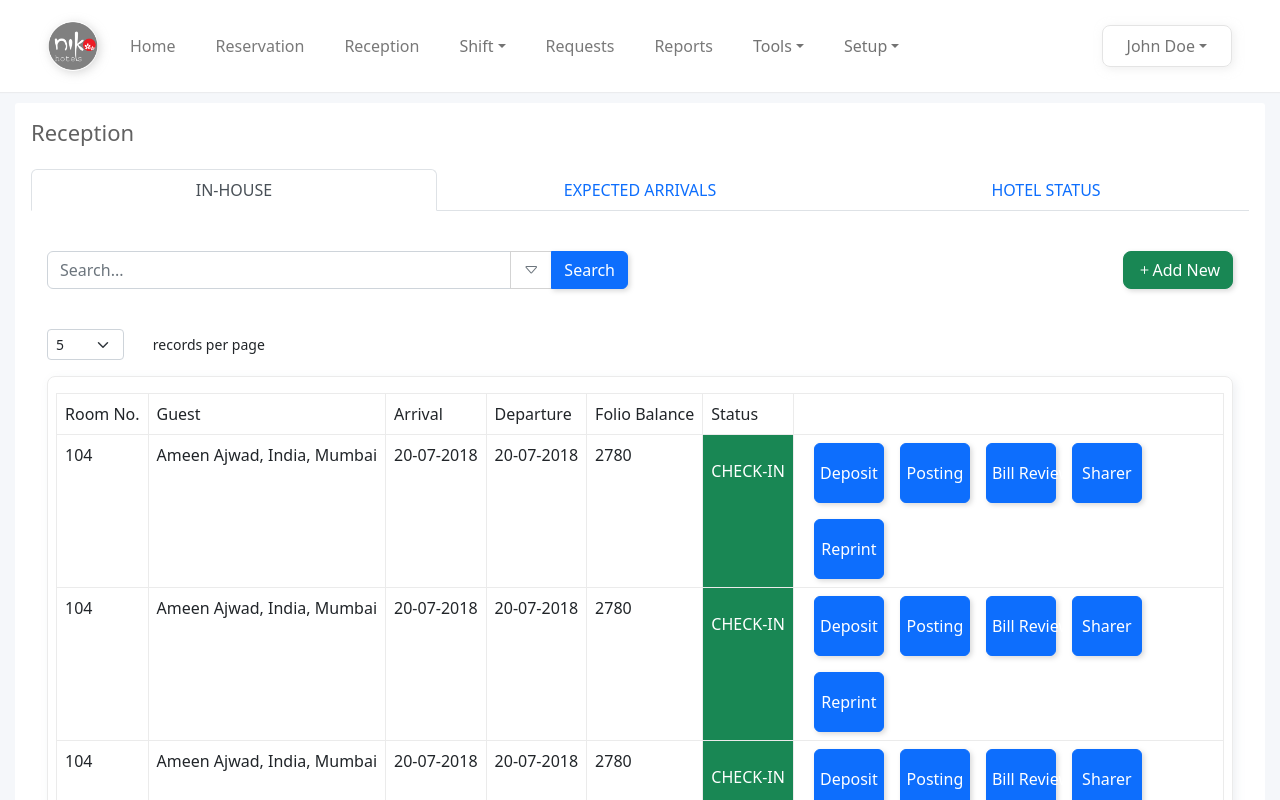
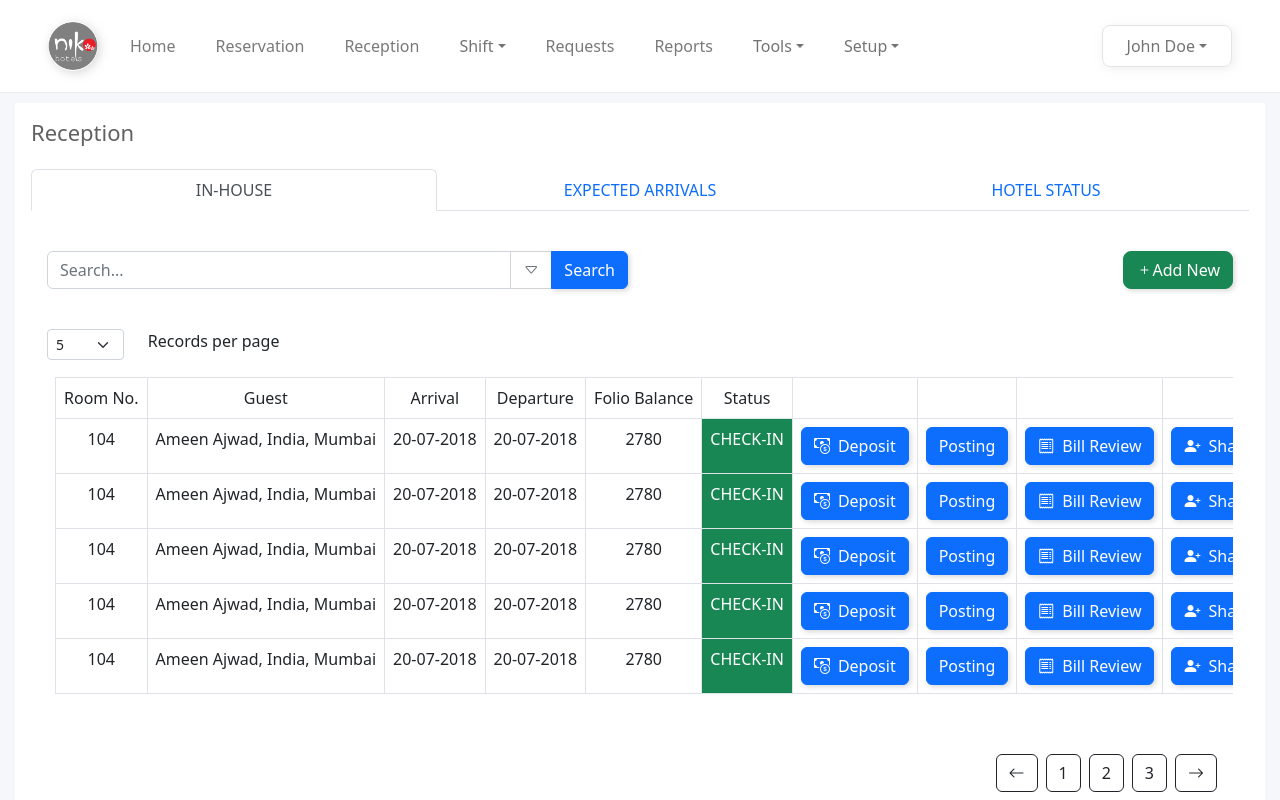
Before and after one commit to indocosmo-projects/PMS-Prototype, a React (Create React App) app: page /reception in a window 1280 px wide. Shown: the top 800 px of the page. Built offline with nearby package versions, Linux system fonts and the light colour scheme.

Commit message:
reception edits

```diff
--- a/src/component/Reception/Reception.css
+++ b/src/component/Reception/Reception.css
@@ -1,9 +1,9 @@
 :root{
-    --occupied : pink;
-    --reserved : #81D4FA;
-    --vaccant : darkblue;
-    --clean : #AB47BC;
-    --dirty : goldenrod;
+    --occupied : rgb(207, 56, 56);
+    --reserved : #4184ff;
+    --vaccant : rgb(131, 131, 131);
+    --clean : #176825;
+    --dirty : rgb(196, 151, 39);
 }
 
 .tdwidthguest{
@@ -14,29 +14,30 @@
     width : 630px;
 } */
 
-.button{
-    height: 60px;
-    width: 70px;
-    padding : 5px;
+.reception-table{
+    /* border-radius:.5em; */
+    padding: .5em;
+    overflow-x: auto;
+    white-space: nowrap;
+    min-width: 100%;
+    /* box-shadow: 3px 3px 10px rgba(129, 141, 163, 0.134); */
+    /* border: .5px solid rgb(235, 235, 235); */
 }
 
+@media only screen and (max-width: 1300px) {
+    .reception-table{
+        display: block;
+    }
+    }
 
-.reception-table{
-    /* background-color: rgb(255, 255, 255); */
-    border-radius:.5em;
-    padding:0 .5em;
-    padding-top: 1em !important;
-    display: block;
-    overflow-x: auto;
-    white-space: nowrap;
-    box-shadow: 3px 3px 10px rgba(129, 141, 163, 0.134);
-    border: .5px solid rgb(235, 235, 235);
+.reception-table td{
+    width: max-content;
 }
 
-/* .reception-table-btn{
+.reception-table-btn{
     display: flex;
     flex-direction: row;
-} */
+}
 
 .height{
     padding : 10px;
@@ -79,15 +80,12 @@
     margin: auto;
 }
 
-.square{
-    height: 15px;
-    width: 15px;
-    float : right !important;
-    margin-top : 4px;
-    margin-left: 20px;
+.circle{
+    height: 30px;
+    width: 30px;
+    border-radius: 50em;
+    /* float : right !important; */
 }
-
-
 
 .left{
     text-align : left;
@@ -98,10 +96,10 @@
     background-color : var(--occupied);
 }
 .border-occupied{
-    border : 5px solid var(--occupied);
+    border: 5px solid var(--occupied);
 }
 .border-bottom-occupied{
-    border-bottom : 5px solid var(--occupied);
+    border: 5px solid var(--occupied);
 }
 
 
@@ -110,10 +108,10 @@
     background-color : var(--reserved);
 }
 .border-reserved{
-    border : 5px solid var(--reserved);
+    border: 5px solid var(--reserved);
 }
 .border-bottom-reserved{
-    border-bottom : 5px solid var(--reserved);
+    border: 5px solid var(--reserved);
 }
 
 
@@ -125,7 +123,7 @@
     border : 5px solid var(--vaccant);
 }
 .border-bottom-vaccant{
-    border-bottom : 5px solid var(--vaccant);
+    border: 5px solid var(--vaccant);
 }
 
 
@@ -161,8 +159,7 @@
 
 .room{
     width : 100px;
-    border-bottom-right-radius : 15px;
-    border-bottom-left-radius : 15px;
+    border-radius : 15px;
     margin : 10px;
 }
 
@@ -212,3 +209,30 @@
     font-size : 20px;
     text-align: left;
 }
+
+
+.br-bg-occupied{
+    padding-top: .5em;
+    color: white;
+    background-color: var(--occupied);
+}
+.br-bg-reserved{
+    padding-top: .5em;
+    color: white;
+    background-color: var(--reserved);
+}
+.br-bg-clean{
+    padding-top: .5em;
+    color: white;
+    background-color: var(--clean);
+}
+.br-bg-vacant{
+    padding-top: .5em;
+    color: white;
+    background-color: var(--vaccant);
+}
+.br-bg-dirty{
+    padding-top: .5em;
+    color: white;
+    background-color: var(--dirty);
+}
--- a/src/component/Reception/Reception.js
+++ b/src/component/Reception/Reception.js
@@ -22,7 +22,7 @@ function Reception() {
                 ];
 
     const [dropdown, setDropdown] = useState(0);
-    const [recordno, setRecordno] = useState(5);
+    // const [recordno, setRecordno] = useState(5);
 
 
     const tdata = () =>{
@@ -31,32 +31,32 @@ function Reception() {
                 <tbody>
                     {
                     details.map(detail => <tr key={detail.id} >
-                        <td className="left">{detail.roomno}</td>
-                        <td className="left">{detail.guest}</td>
-                        <td className="left">{detail.arrival}</td>
-                        <td className="left">{detail.departure}</td>
-                        <td className="left">{detail.foliobalance}</td>
-                        <td className="bg-success text-white pt-4">CHECK-IN</td>
-                        <td className="tdwidth">
-                            <div className="row gap-3 px-4 reception-table-btn">
-                                {/* <div className="col-2"> */}
-                                    <button className="btn btn-primary button">Deposit</button>
-                                {/* </div> */}
-                                {/* <div className="col-2"> */}
-                                    <button className="btn btn-primary button">Posting</button>
-                                {/* </div> */}
-                                {/* <div className="col-3"> */}
-                                    <button className="btn btn-primary button">Bill Review</button>
-                                {/* </div> */}
-                                {/* <div className="col-2"> */}
-                                    <button className="btn btn-primary button">Sharer</button>
-                                {/* </div> */}
-                                {/* <div className="col-2"> */}
-                                    <button className="btn btn-primary button">Reprint</button>
-                                {/* </div> */}
-                            </div>
+                        <td>{detail.roomno}</td>
+                        <td>{detail.guest}</td>
+                        <td>{detail.arrival}</td>
+                        <td>{detail.departure}</td>
+                        <td>{detail.foliobalance}</td>
+                        <td className="bg-success text-white">CHECK-IN</td>
+                        <td>
+                            <button className="btn btn-primary"><i class="bi bi-cash-coin me-2"></i>Deposit</button>
                         </td>
-                    </tr>
+
+                                <td>
+                                    <button className="btn btn-primary">Posting</button>
+                                    </td>
+
+                                <td>
+                                    <button className="btn btn-primary"><i class="bi bi-receipt me-2"></i>Bill Review</button>
+                                    </td>
+
+                                <td>
+                                    <button className="btn btn-primary"><i class="bi bi-person-plus-fill me-2"></i>Sharer</button>
+                                    </td>
+
+                                <td>
+                                    <button className="btn btn-primary"><i class="bi bi-printer-fill me-2"></i>Reprint</button>
+                                    </td>
+                        </tr>
                     )}
 
                 </tbody>
@@ -153,7 +153,7 @@ function Reception() {
 
                      <div className="row mt-4">
                                 <div className="col-md-2 col-lg-1 col-3">
-                                    <Form.Select size='sm' aria-label="No of Records" name="rec" id="rec" onChange={(e) => setRecordno((e.target.value))}>
+                                    <Form.Select size='sm' aria-label="No of Records" name="rec" id="rec" /*onChange={(e) => setRecordno((e.target.value))}*/>
                                         <option value="1">5</option>
                                         <option value="2">10</option>
                                         <option value="3">15</option>
@@ -162,7 +162,7 @@ function Reception() {
 
                                 </div>
                                 <div className="col-md-6 col-5 col-lg-7 d-flex justify-content-start">
-                                    <p className="text-left">records per page</p>
+                                    <p className="text-">Records per page</p>
                                 </div>
 
 
@@ -171,13 +171,17 @@ function Reception() {
                             <table className="table table-bordered reception-table">
                                 <thead>
                                     <tr>
-                                        <th className="left">Room No.</th>
-                                        <th className="left">Guest</th>
-                                        <th className="left">Arrival</th>
-                                        <th className="left">Departure</th>
-                                        <th className="left">Folio Balance</th>
-                                        <th className="left">Status</th>
-                                        <th className=""></th>
+                                        <th>Room No.</th>
+                                        <th>Guest</th>
+                                        <th>Arrival</th>
+                                        <th>Departure</th>
+                                        <th>Folio Balance</th>
+                                        <th>Status</th>
+                                        <th></th>
+                                        <th></th>
+                                        <th></th>
+                                        <th></th>
+                                        <th></th>
                                     </tr>
                                 </thead>
                                         {tdata()}
@@ -190,7 +194,7 @@ function Reception() {
 
 
                      <div className="row m-3">
-                                {/* <div className="col-3 left" >Showing 1 to {recordno} of {details.length} entries</div> */}
+                                {/* <div className="col-3 " >Showing 1 to {recordno} of {details.length} entries</div> */}
                                 <div className="col-12 d-flex justify-content-end" >
                                     <div>
                                     <button className="btn btn-outline-dark m-1"><i className="bi bi-arrow-left"></i></button>
@@ -205,6 +209,20 @@ function Reception() {
                     </Tab>
                     <Tab eventKey="expectedarrivals" title="EXPECTED ARRIVALS">
                         <ReceptionExpectedArrivals />
+                        <div className="row m-3">
+                                {/* <div className="col-3 " >Showing 1 to {recordno} of {details.length} entries</div> */}
+                                <div className="col-12 d-flex justify-content-end" >
+                                    <div>
+                                    <button className="btn btn-outline-dark m-1"><i className="bi bi-arrow-left"></i></button>
+                                    <button className="btn btn-outline-dark m-1">1</button>
+                                    <button className="btn btn-outline-dark m-1">2</button>
+                                    <button className="btn btn-outline-dark m-1">3</button>
+                                    <button className="btn btn-outline-dark m-1"><i className="bi bi-arrow-right"></i></button>
+                                    </div>
+                                </div>
+                    </div>
+
+
                     </Tab>
                     <Tab eventKey="hotelstatus" title="HOTEL STATUS">
                         <ReceptionHotelStatus />
--- a/src/component/Reception/ReceptionExpectedArrivals.js
+++ b/src/component/Reception/ReceptionExpectedArrivals.js
@@ -19,7 +19,7 @@ function ReceptionExpectedArrivals() {
         {id: 7, rese:'104',arrival :'27-DEC-2018',nights:'4',rooms:'1',departure:'27-DEC-2018', bookedby:'BOOKING.COM',bookedfor:'MR. SURESH', bookedon:'27-DEC-2018',	status:'GRANTED'},
         ];
         const [dropdown, setDropdown] = useState(0);
-        const [recordno, setRecordno] = useState(5);
+        // const [recordno, setRecordno] = useState(5);
 
 
 
@@ -29,14 +29,14 @@ function ReceptionExpectedArrivals() {
                 <tbody>
                     {
                      details.map(detail =>  <tr key={detail.id} >
-                        <td className="left" style={{color : 'blue'}} >{detail.rese}</td>
-                        <td className="left">{detail.arrival}</td>
+                        <td  style={{color : 'blue'}} >{detail.rese}</td>
+                        <td >{detail.arrival}</td>
                         <td >{detail.nights}</td>
                         <td >{detail.rooms}</td>
-                        <td className="left">{detail.departure}</td>
-                        <td className="left">{detail.bookedby}</td>
-                        <td className="left">{detail.bookedfor}</td>
-                        <td className="left">{detail.bookedon}</td>
+                        <td >{detail.departure}</td>
+                        <td >{detail.bookedby}</td>
+                        <td >{detail.bookedfor}</td>
+                        <td >{detail.bookedon}</td>
                         <td className="bg-success text-white" >CHECK-IN</td>
                     </tr>
                     )}
@@ -113,13 +113,13 @@ function ReceptionExpectedArrivals() {
 
                         <div className="col-sm-6">
                             <div className="mb-3 ">
-                            <Link to="/newreservation"><button className="btn btn-success" title="New Reservation" style={{float : 'right'}}>NEW CHECK-IN<i className="bi bi-plus"></i></button></Link>
+                            <Link to="/newreservation"><button className="btn btn-success" title="New Reservation" style={{float : 'right'}}><i className="bi bi-plus"></i>New Check-in</button></Link>
                             </div>
                         </div>
                     </div>
                     <div className="row mt-4">
                                 <div className="col-md-2 col-lg-1 col-3">
-                                    <Form.Select size='sm' aria-label="No of Records" name="rec" id="rec" onChange={(e) => setRecordno((e.target.value))}>
+                                    <Form.Select size='sm' aria-label="No of Records" name="rec" id="rec" /*onChange={(e) => setRecordno((e.target.value))}*/>
                                         <option value="1">5</option>
                                         <option value="2">10</option>
                                         <option value="3">15</option>
@@ -134,18 +134,18 @@ function ReceptionExpectedArrivals() {
 
                         </div>
 
-                     <table className="table table-bordered">
+                     <table className="table table-bordered reception-table">
                         <thead >
                             <tr>
-                                <th className="thstyle left">RESV.#</th>
-                                <th className="tdwidthguest left">ARRIVAL</th>
-                                <th className="thstyle left">NIGHTS</th>
-                                <th className="thstyle left">ROOMS</th>
-                                <th className="thstyle left">DEPARTURE</th>
-                                <th className="thstyle left">BOOKED BY</th>
-                                <th className="tdwidth left">BOOKED FOR</th>
-                                <th className="tdwidth left">BOOKED ON</th>
-                                <th className="tdwidth left">STATUS</th>
+                                <th className="thstyle">RESV.#</th>
+                                <th className="tdwidthguest">ARRIVAL</th>
+                                <th className="thstyle">NIGHTS</th>
+                                <th className="thstyle">ROOMS</th>
+                                <th className="thstyle">DEPARTURE</th>
+                                <th className="thstyle">BOOKED BY</th>
+                                <th className="tdwidth">BOOKED FOR</th>
+                                <th className="tdwidth">BOOKED ON</th>
+                                <th className="tdwidth">STATUS</th>
                             </tr>
                         </thead>
                                 {tdata()}
@@ -154,6 +154,7 @@ function ReceptionExpectedArrivals() {
 
                     </div>
                 </div>
+
         );
 
 }
--- a/src/component/Reservation/Reservation.css
+++ b/src/component/Reservation/Reservation.css
@@ -44,15 +44,15 @@
   border-radius: .5em;
 }
 .reservation_table{
-  background-color: rgb(255, 255, 255);
-  border-radius:.5em;
-  padding:0 .5em;
-  padding-top: 1em !important;
+  /* background-color: rgb(255, 255, 255); */
+  /* border-radius:.5em; */
+  padding: .5em;
+  /* padding-top: 1em !important; */
   display: block;
   overflow-x: auto;
   white-space: nowrap;
-  box-shadow: 3px 3px 10px rgba(129, 141, 163, 0.134);
-  border: .5px solid rgb(235, 235, 235);
+  /* box-shadow: 3px 3px 10px rgba(129, 141, 163, 0.134); */
+  /* border: .5px solid rgb(235, 235, 235); */
 
 }
 
@@ -71,17 +71,20 @@
 }
 
 ::-webkit-scrollbar {
-  height: 5px;
+  height: 8px;
 }
 
 /* Track */
 ::-webkit-scrollbar-track {
-  border-radius: 4px;
+  background-color: #cecece;
+  border-radius: .3em;
+
 }
 
 /* Handle */
 ::-webkit-scrollbar-thumb {
-  background: rgb(211, 211, 211);
+  background: rgb(161, 161, 161);
+  border-radius: .3em;
 }
 
 @media only screen and (max-width: 600px) {
```
Also changed, not shown: src/component/Reception/ReceptionHotelStatus.js (+109 -76 lines).
